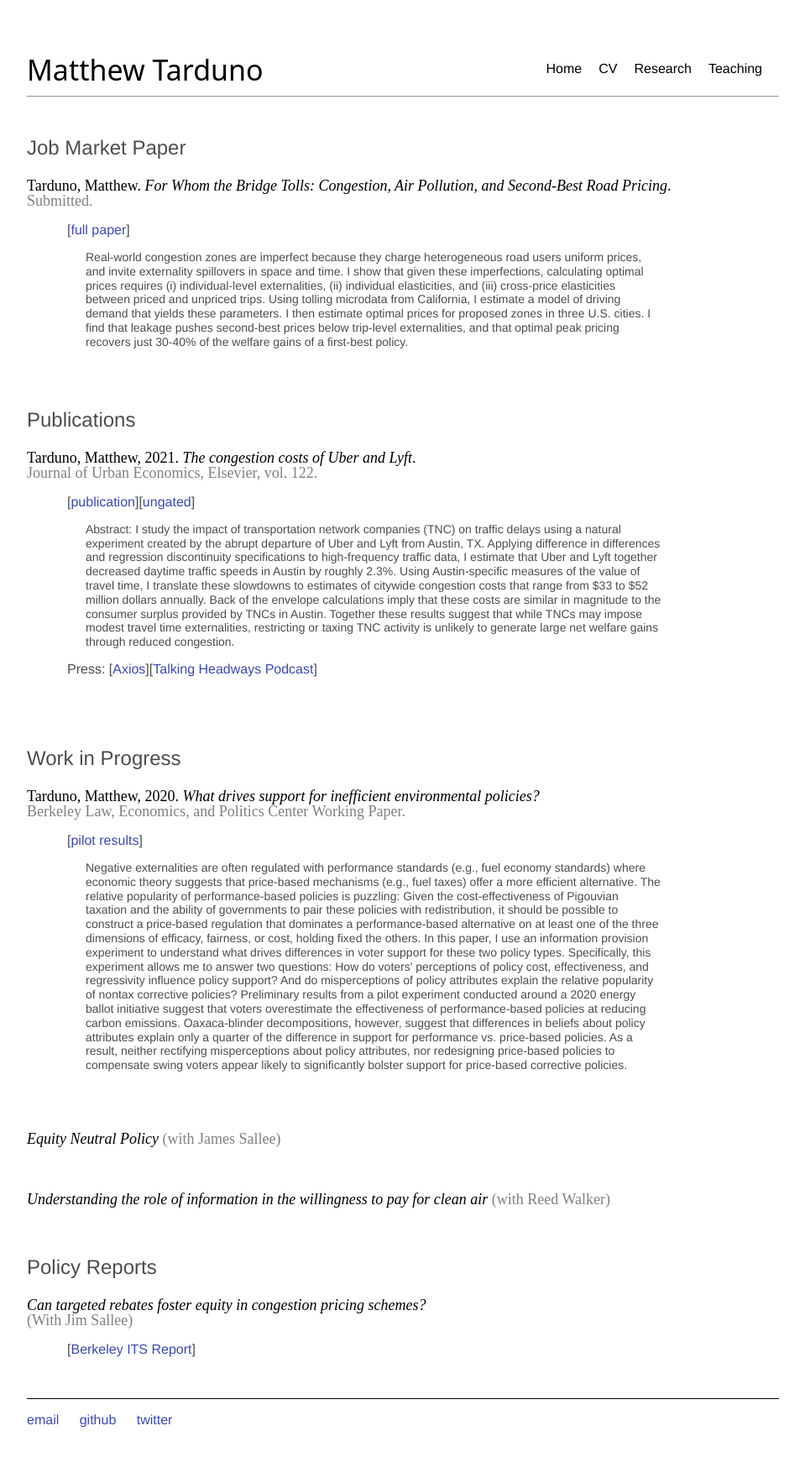
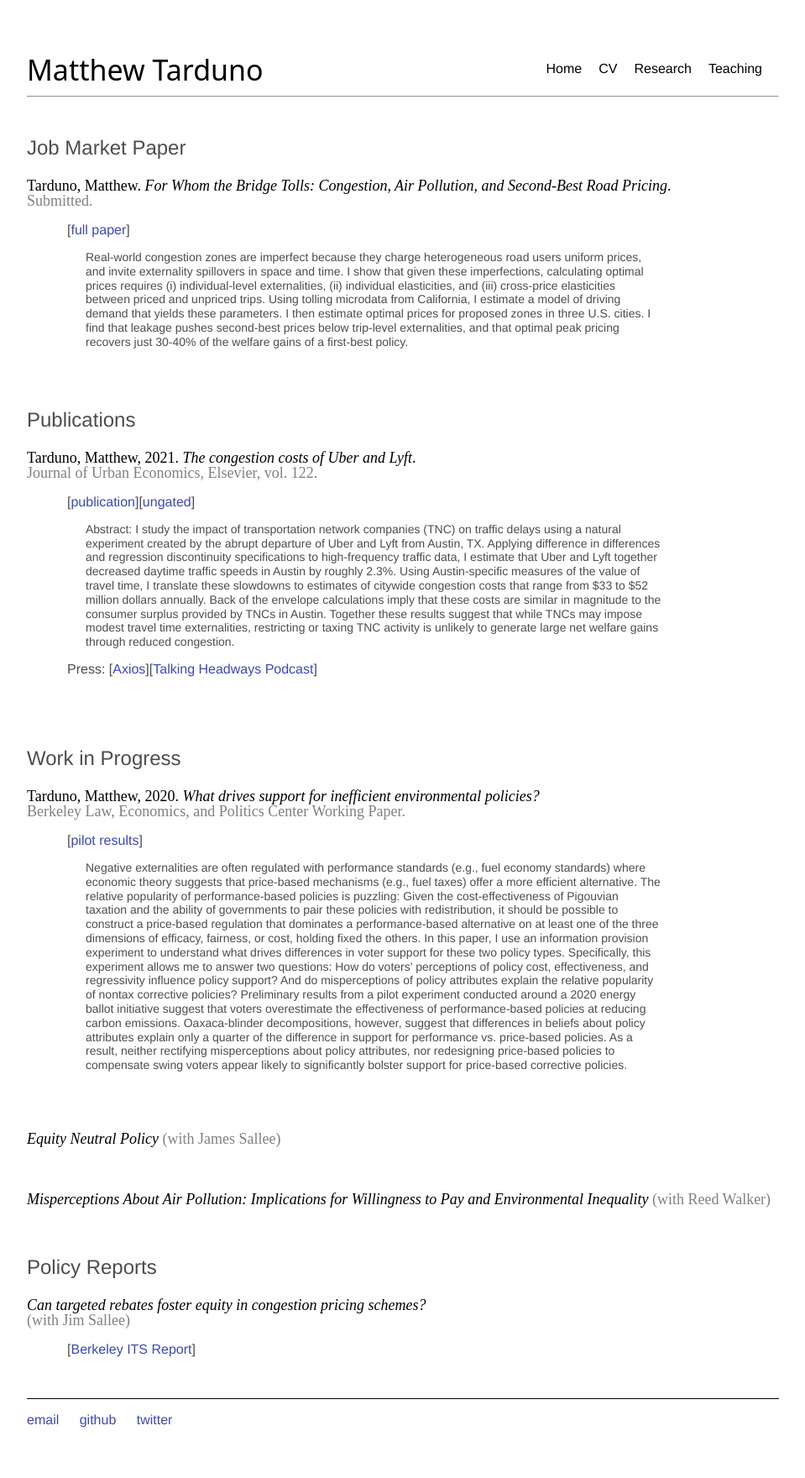
Before and after one commit to Matt-Tarduno/Matt-Tarduno.github.io, a Jekyll site: the page built from research/index.html, in a window 1280 px wide. Shown: the whole page at 84% size, without its empty margins (160-1119 px from the left). Built offline with Jekyll 4.4.1, drawn with Linux system fonts in a browser that asks for light colours.

Commit message:
Update index.html

```diff
--- a/research/index.html
+++ b/research/index.html
@@ -81,7 +81,8 @@ TNC activity is unlikely to generate large net welfare gains through reduced con
 	  }
 	</style>
 
-	<p style="font-size:18px; font-family: TimesNewRoman; color: black" > <em>Understanding the role of information in the willingness to pay for clean air</em><span style="color: #808080"> (with Reed Walker)</span><br>
+	<p style="font-size:18px; font-family: TimesNewRoman; color: black" > <em>Misperceptions About Air Pollution:
+Implications for Willingness to Pay and Environmental Inequality</em><span style="color: #808080"> (with Reed Walker)</span><br>
 	<br>
 	<br>
 	<style>
@@ -94,7 +95,7 @@ TNC activity is unlikely to generate large net welfare gains through reduced con
 
 <div class="blurb">
 	<h1>Policy Reports</h1>
-	<p style="font-size:18px; font-family: TimesNewRoman; color: black" ><em>Can targeted rebates foster equity in congestion pricing schemes?</em> <br><span style="color: #808080"> (With Jim Sallee)</span>
+	<p style="font-size:18px; font-family: TimesNewRoman; color: black" ><em>Can targeted rebates foster equity in congestion pricing schemes?</em> <br><span style="color: #808080"> (with Jim Sallee)</span>
 	<p style="margin-left:3em">[<a href="https://escholarship.org/uc/item/7r64t085" target="_blank">Berkeley ITS Report</a>]
 	<br>
 	<br>
```
